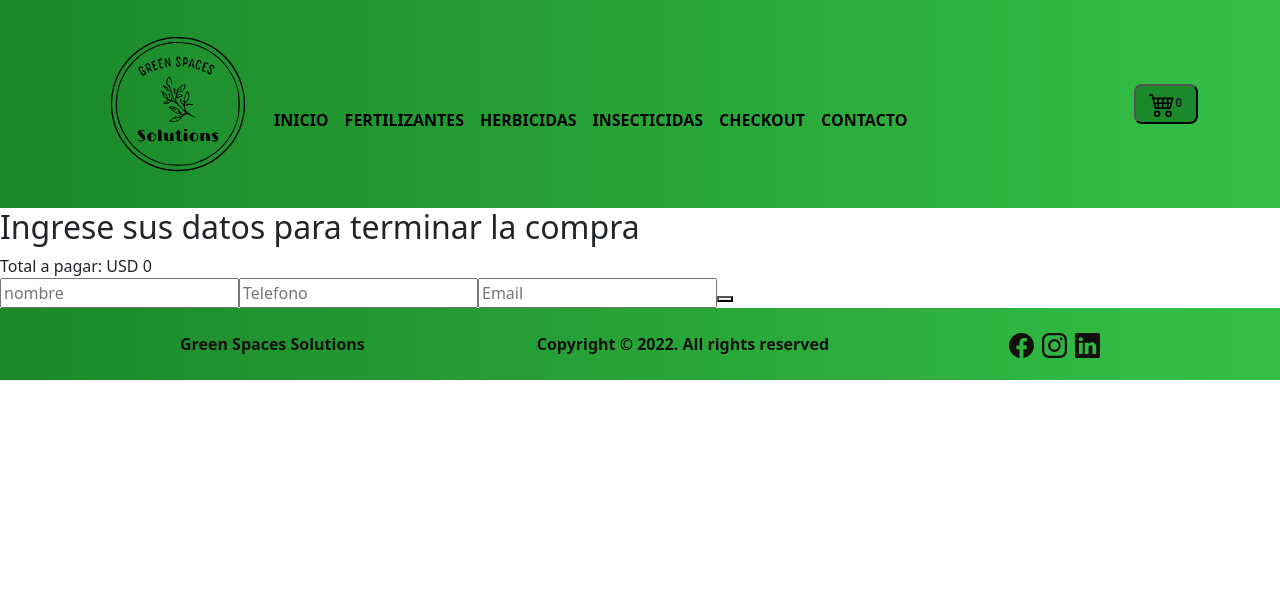
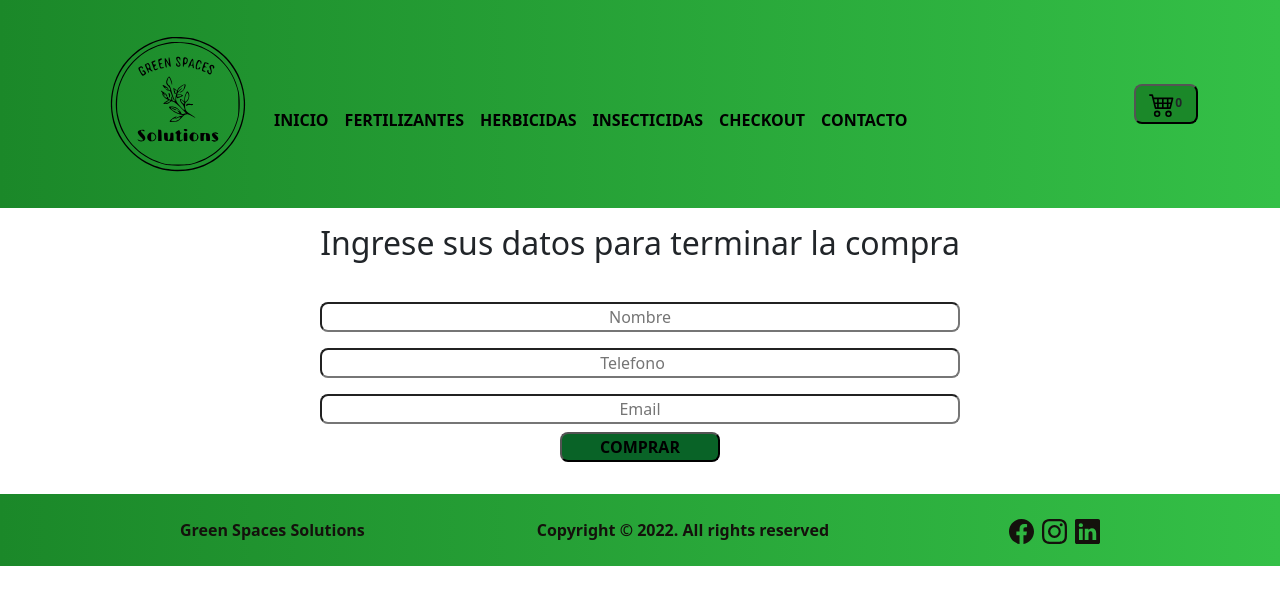
Before and after one commit to LuliTello/Green-spaces-solutions-Tello-Reactjs, a React (Create React App) app: page /checkout in a window 1280 px wide. Shown: the top 604 px of the page. Built offline with nearby package versions, Linux system fonts and the light colour scheme.

Commit message:
mejorando estilos, checkout y pedido con id y formulario

```diff
--- a/src/components/Cart.jsx
+++ b/src/components/Cart.jsx
@@ -15,7 +15,7 @@ function terminarCompra(){
 if(carrito.length === 0){
   return(
   <>
-  <div style={{margin: '1rem auto', textAlign: 'center', backgroundColor:'rgb(240, 253, 165)'}}>
+  <div style={{margin: '1rem auto', textAlign: 'center'}}>
   <p>No hay productos en el carrito.</p>
   <Link className='btn_seguir' to='/'>Seguir comprando</Link>
   </div>
@@ -23,19 +23,16 @@ if(carrito.length === 0){
   );
 }
   return (
-    <div style={{ padding:'2rem 0', backgroundColor:'rgb(240, 253, 165)'}}>
+    <div style={{ padding:'2rem 0'}}>
       <div className='itemCart__flex'>
       {carrito.map(product =>
       <ItemCart key={product.id} product={product}/>)}
       </div>
       <div className='contenedor_total'>
-      <h3>
-        Total USD: {totalPrice()}
-       </h3>
-       <Button className='clear_btn' variant="success" onClick = {()=> clear()}>Vaciar Carrito</Button>
+       <Button className='clear_btn' variant="success" onClick = {()=> clear()}>VACIAR CARRITO</Button>
 
 
-       <Button onClick={()=>terminarCompra([])}><Link to='/checkout'>FINALIZAR COMPRA</Link></Button>
+       <Button className='fin_btn'  onClick={()=>terminarCompra([])}><Link className="fin_btn" to='/checkout'>FINALIZAR COMPRA</Link></Button>
        </div>
     </div>
   )
--- a/src/components/CartContext.jsx
+++ b/src/components/CartContext.jsx
@@ -23,7 +23,7 @@ function addItem (item, cantidad){
         newCarrito = [...carrito, product];
     }
     setCarrito(newCarrito)
-    console.log(newCarrito)
+    /*console.log(newCarrito)*/
 }
 
 //remover producto del carrito
@@ -44,7 +44,7 @@ useEffect(() => {
   setTotalAPagar(total);
   localStorage.setItem("carrito", JSON.stringify(carrito));
 }, [carrito]);
-console.log('carrito:', carrito);
+/*console.log('carrito:', carrito);*/
 
   return (
     <cartContext.Provider value={{carrito, setCarrito, addItem, isInCart, removeItem, clear, totalPrice, totalProducts, totalAPagar }} >
--- a/src/components/Checkout.jsx
+++ b/src/components/Checkout.jsx
@@ -1,7 +1,8 @@
 import React, {useContext} from 'react';
 import { useState } from 'react';
 import { cartContext } from './CartContext';
-import {addDoc, collection, getFirestore} from 'firebase/firestore';
+import '../css/Checkout.css';
+import {addDoc, collection, doc, getFirestore, increment, updateDoc} from 'firebase/firestore';
 
 export default function Checkout() {
 
@@ -22,6 +23,11 @@ function handleClickBuyButton(){
     const pedidos = collection(db, 'pedidos');
     addDoc(pedidos, pedido).then(({id})=>{
       setPedidoInsertadoId(id);
+      /*carrito.forEach(item=>{
+        const documento = doc(db, 'productos', item.id);
+        updateDoc(documento, { stock: increment(-item.stock) });
+      });*/
+
       clear();
     })
 }
@@ -32,18 +38,15 @@ function handleClickBuyButton(){
       "Gracias por su compra! El N° de pedido es: " + pedidoInsertadoId
        ) : (
     <div >
-      <h2>Ingrese sus datos para terminar la compra</h2>
-      <div>
-      {carrito.map((item)=>(
-        <p key={item.id}>{item.name + '' + item.price + '' + item.cantidad}</p>
-      ))}
-    </div>
-    <div>Total a pagar: USD {totalAPagar}</div>
+      <h2 className='check_titulo'>Ingrese sus datos para terminar la compra</h2>
+
     <div>
-      <input type="text" placeholder='nombre' value={nombre} onChange={(e)=>setNombre(e.target.value)} />
+      <form className='formulario'>
+      <input type="text" placeholder='Nombre' value={nombre} onChange={(e)=>setNombre(e.target.value)} />
       <input type="number" placeholder='Telefono' value={tel} onChange={(e)=>setTel(e.target.value)}/>
       <input type="email" placeholder='Email' value={email} onChange={(e)=>setEmail(e.target.value)}/>
-      <button type='button' onClick={handleClickBuyButton} value="Comprar"></button>
+      <button  className="btn_check" type='button' onClick={handleClickBuyButton} value="Comprar">COMPRAR</button>
+      </form>
     </div>
     </div>
     )}
--- a/src/components/Item.jsx
+++ b/src/components/Item.jsx
@@ -8,7 +8,7 @@ export default function Item({el}) {
   return (
     <div className='card'>
 
-        <Card className='card-item' style={{ width: '18rem', }}>
+        <Card className='card-item' style={{ width: '20rem', }}>
       <Card.Img className='card-image' variant="top" src={el.image} alt={el.image} />
       <Card.Body>
         <Card.Title className='card-title'>{el.name}</Card.Title>
--- a/src/components/ItemDetailContainer.jsx
+++ b/src/components/ItemDetailContainer.jsx
@@ -17,7 +17,7 @@ export default function ItemDetailContainer() {
   }, [iditem])
 
   return (
-    <div style={{backgroundColor: 'rgb(240, 253, 165) '}}>
+    <div >
 
         <ItemDetail item = {item} />
 
--- a/src/components/ItemListContainer.jsx
+++ b/src/components/ItemListContainer.jsx
@@ -30,7 +30,7 @@ export default function ItemListContainer() {
     }, [idcategory])
 
   return (
-    <div style={{ padding:'2rem 0', backgroundColor:'rgb(240, 253, 165)'}}>
+    <div style={{ padding:'2rem 0'}}>
         <ItemList listado = {listado}/>
      </div>
   )
--- a/src/css/Cart.css
+++ b/src/css/Cart.css
@@ -5,7 +5,7 @@
     flex-wrap: wrap;
     margin: 1rem 0;
 }
-.btn_seguir{
+.btn_seguir,.fin_btn{
     text-align: center;
     text-decoration: none;
     text-transform: uppercase;
--- /dev/null
+++ b/src/css/Checkout.css
@@ -0,0 +1,25 @@
+.check_titulo{
+    margin: 1rem auto;
+    text-align: center;
+}
+.formulario{
+    width: 40rem;
+    margin: 2rem auto;
+    display: grid;
+    grid-template-columns: 1fr;
+
+}
+
+input{
+    text-align: center;
+    margin: 0.5rem 0;
+    border-radius: 0.5rem;
+}
+
+.btn_check{
+    width: 10rem;
+    border-radius: 0.5rem;
+    margin: 0 auto;
+    font-weight: bold;
+    background-color: rgb(9, 99, 39);
+}
--- a/src/css/Item.css
+++ b/src/css/Item.css
@@ -1,6 +1,7 @@
+
 .card-image{
-    width: 95%!important;
-    height: 15rem;
+    width: 95%;
+    height: 20rem;
     margin: 0.5rem ;
 }
 .card-title{
@@ -15,8 +16,8 @@
 .card-item{
     text-align: center;
     border-radius: 0.5rem;
-    margin: 0.5rem;
-    background-color: rgb(240, 243, 240);
+    margin: 0 auto;
+    background-color: rgb(204, 206, 205);
 }
 .link-detalle{
     text-decoration: none;
--- a/src/css/ItemCart.css
+++ b/src/css/ItemCart.css
@@ -2,7 +2,7 @@
     text-align: center;
     border-radius: 0.5rem;
     margin: 0.5rem;
-    background-color: rgb(240, 243, 240);
+    background-color: rgb(204, 206, 205);
     border: 1px solid rgb(41, 40, 40);
 }
 .cart_price{
--- a/src/css/ItemDetail.css
+++ b/src/css/ItemDetail.css
@@ -3,10 +3,10 @@
     text-align: center;
     border-radius: 0.5rem;
     margin: 0.5rem auto;
-    background-color: rgb(243, 240, 240);
+    background-color: rgb(204, 206, 205);
     display: flex;
     flex-direction: row;
-    justify-content: center;
+    justify-content: space-evenly;
     flex-wrap: wrap;
 }
 .card-title{
--- a/src/css/ItemList.css
+++ b/src/css/ItemList.css
@@ -1,6 +1,5 @@
 .card-container{
-    display: flex;
-    flex-wrap: wrap;
-    justify-content: space-around;
+    display: grid;
+    grid-template-columns: repeat(3, 1fr);
     gap: 1.5rem;
 }
```
